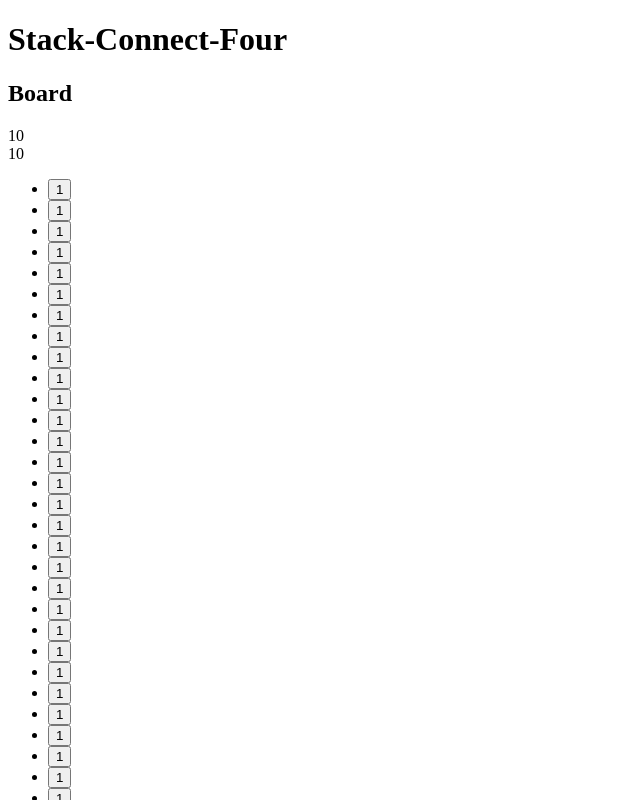
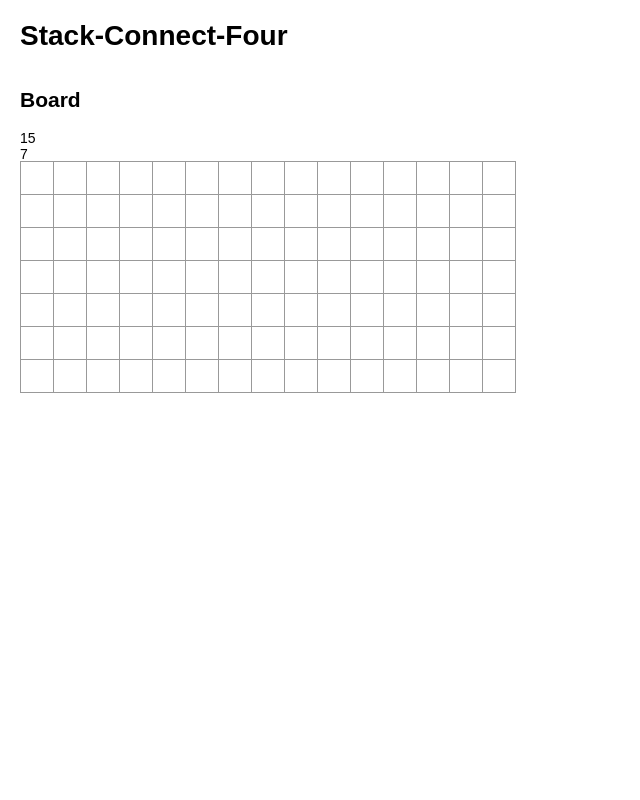
Before and after one commit to aikiyy/stack-connect-four, a React app: page / in a window 1280 px wide. Shown: the top 800 px of the page, without its empty margins (0-640 px from the left). Built offline with nearby package versions, Linux system fonts and the light colour scheme; the HTML template or start-up script is replaced by a standard one.

Commit message:
import index.css & make matrix board

```diff
--- a/src/Board.jsx
+++ b/src/Board.jsx
@@ -1,19 +1,24 @@
 import React from 'react'
 import {Square} from './Square'
+import './index.css'
 
 export class Board extends React.Component {
   constructor(props) {
     super(props);
     this.state = {
-      squares: Array(props.width * props.depth).fill(1)
+      squares: Array(props.width * props.depth).fill(null)
     };
   }
 
   render() {
     var list = [];
 
-    for(var i in this.state.squares){
-      list.push(<li><Square value={this.state.squares[i]} /></li>);
+    for(let i = 0; i < this.props.depth; i++) {
+      list.push(<div className="board-list"></div>);
+      for(let j = 0; j < this.props.width; j++) {
+        let k = {i} * this.props.depth + this.props.width;
+        list.push(<Square value={this.state.squares[k]} />);
+      }
     }
 
     return (
@@ -22,9 +27,7 @@ export class Board extends React.Component {
         <div>{this.props.width}</div>
         <div>{this.props.depth}</div>
         <div>
-          <ul>
-            {list}
-          </ul>
+          {list}
         </div>
       </div>
     );
--- a/src/Game.jsx
+++ b/src/Game.jsx
@@ -1,10 +1,11 @@
 import React from 'react'
 import {Board} from './Board'
+import './index.css'
 
 export class Game extends React.Component {
   render() {
-    const depth = 10;
-    const width = 10;
+    const depth = 7;
+    const width = 15;
 
     return (
       <div>
--- a/src/Square.jsx
+++ b/src/Square.jsx
@@ -1,4 +1,5 @@
 import React from 'react'
+import './index.css'
 
 export class Square extends React.Component {
   render() {
```
